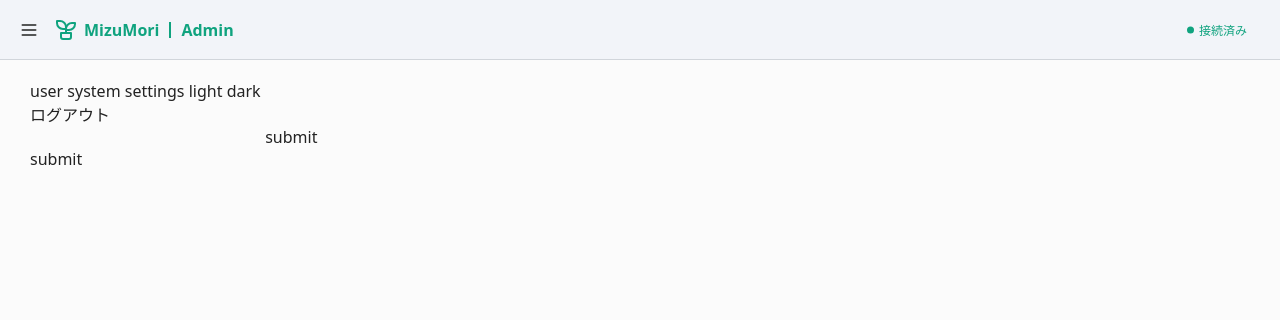
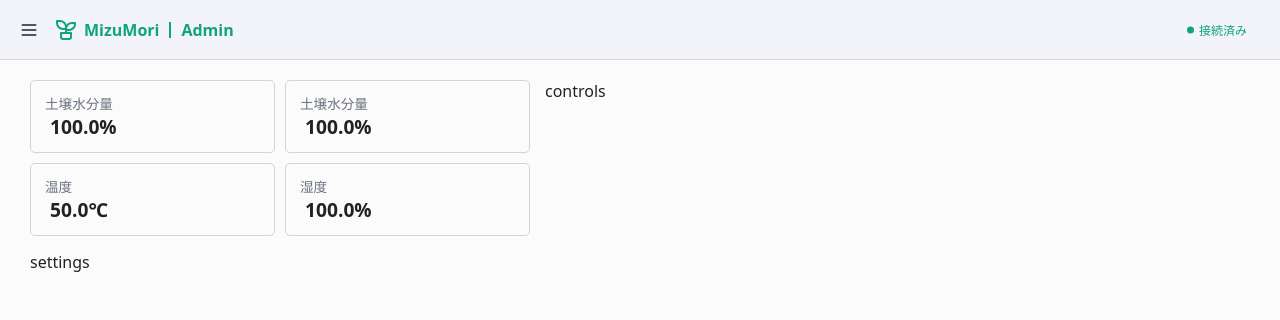
Before and after one commit to roka0430/PBL, a Flask app: page /admin in a window 1280 px wide. Shown: the top 320 px of the page. Run offline with Flask 3, Linux system fonts and the light colour scheme; the visitor is signed in with stand-in values (Sample User, id 1); some web fonts are replaced.

Commit message:
feat: 管理者ページにシステムステータスセクションを追加

```diff
--- a/static/css/admin.css
+++ b/static/css/admin.css
@@ -13,6 +13,44 @@
 .admin__content {
   flex: 1;
 
+  display: grid;
+  gap: 15px;
+  grid-template-rows: min-content;
+  grid-template-columns: 500px 1fr;
+
   padding-block: var(--admin-padding-block);
   padding-inline: var(--admin-padding-inline);
 }
+
+/* status */
+
+.system-status {
+  display: grid;
+  gap: 10px;
+  grid-template-rows: 1fr 1fr;
+  grid-template-columns: 1fr 1fr;
+}
+
+.system-status__card {
+  padding: 12px 14px;
+
+  border: solid 1px var(--color-border);
+  border-radius: 5px;
+}
+
+.system-status__label {
+  color: var(--color-text-muted);
+  font-size: 0.85rem;
+}
+
+.system-status__value {
+  padding-left: 5px;
+  font-size: 1.2rem;
+  font-weight: bold;
+}
+
+/* settings */
+
+.system-settings {
+  grid-row: 2 / 3;
+}
--- a/templates/admin.html
+++ b/templates/admin.html
@@ -14,24 +14,35 @@ MizuMori | Admin
 
 <div class="admin">
   <div class="admin__content">
-    <div x-data="common_theme">
-      <button @click="setSystemTheme()">user system settings</button>
-      <button @click="setLightTheme()">light</button>
-      <button @click="setDarkTheme()">dark</button>
-    </div>
+    <section class="system-status">
+      <div class="system-status__card">
+        <div class="system-status__label">土壌水分量</div>
+        <div class="system-status__value">100.0%</div>
+      </div>
+      <div class="system-status__card">
+        <div class="system-status__label">土壌水分量</div>
+        <div class="system-status__value">100.0%</div>
+      </div>
+      <div class="system-status__card">
+        <div class="system-status__label">温度</div>
+        <div class="system-status__value">50.0℃</div>
+      </div>
+      <div class="system-status__card">
+        <div class="system-status__label">湿度</div>
+        <div class="system-status__value">100.0%</div>
+      </div>
+    </section>
+    <section class="system-settings">settings</section>
+    <section class="system-controls">controls</section>
 
-    <form action="{{ url_for('logout') }}" method="post">
-      <button type="submit">ログアウト</button>
-    </form>
-
-    <form action="/api/watering" method="post">
+    <!-- <form action="/api/watering" method="post">
       <input type="number" name="amount">
       <button type="submit">submit</button>
     </form>
 
     <form action="/api/watering/stop" method="post">
       <button type="submit">submit</button>
-    </form>
+    </form> -->
   </div>
 </div>
 {% endblock %}
```
